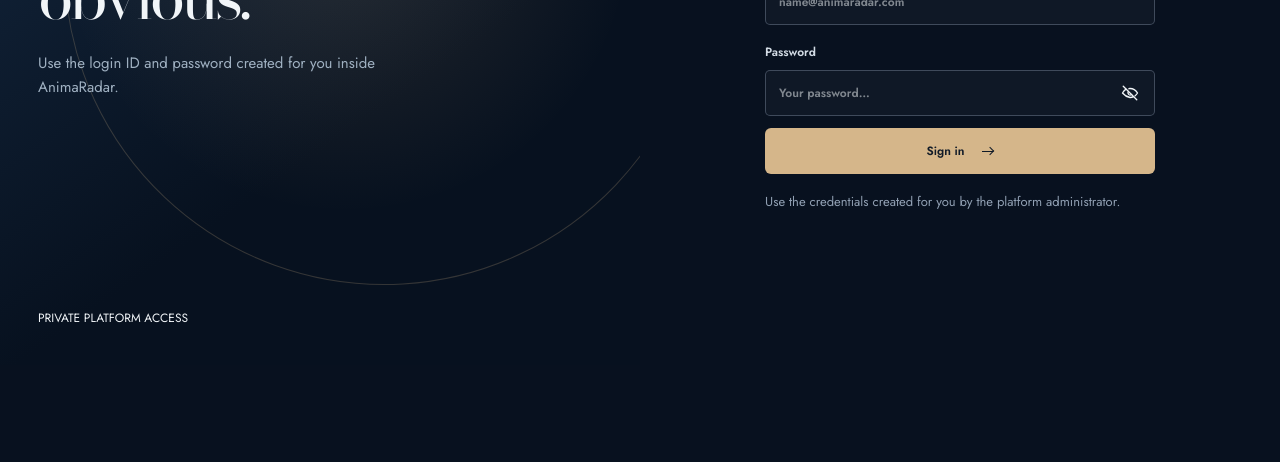
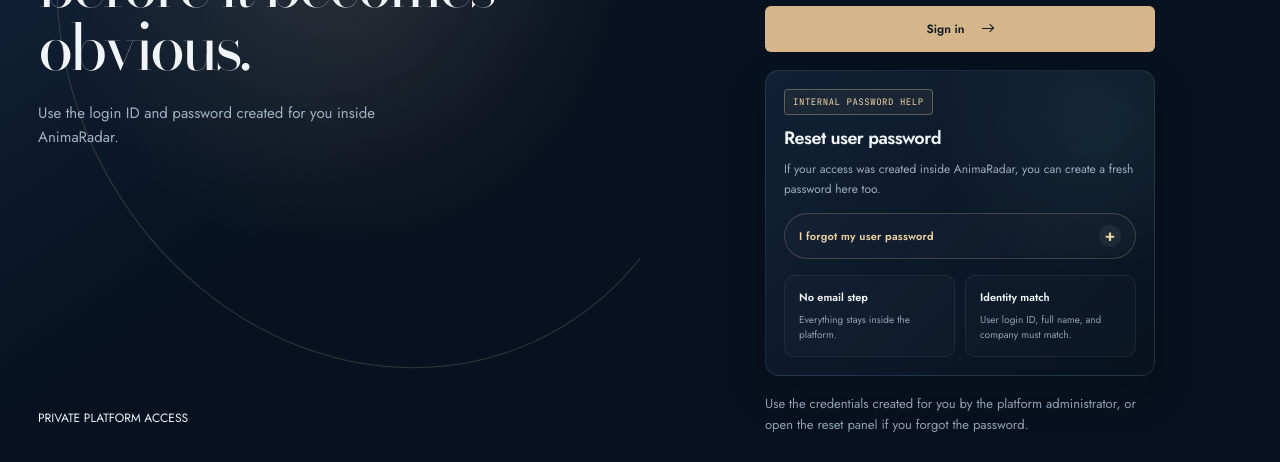
Before and after one commit to juanschu-bear/anima-radar, a Next.js app in the folder web/: page /login in a window 1280 px wide. Shown: the part 435-897 px from the top of the page. Before the commit the page ends 800 px from the top, so only its background shows below. Built offline with nearby package versions, Linux system fonts and the light colour scheme; no server answers.

Commit message:
Polish internal password recovery flows

```diff
--- a/web/src/app/api/auth/admin-password-reset/route.ts
+++ b/web/src/app/api/auth/admin-password-reset/route.ts
@@ -37,9 +37,8 @@
   const admin = createAdminClient();
   const { data: profile, error: profileError } = await admin
     .from("users")
-    .select("id,email,platform_admin,full_name,tenant_id")
+    .select("id,email,platform_admin,full_name,tenant_id,role")
     .eq("email", login)
-    .eq("platform_admin", true)
     .maybeSingle();
 
   if (profileError) {
@@ -47,7 +46,7 @@
   }
   if (!profile) {
     return NextResponse.json(
-      { detail: "No platform admin was found for that login ID" },
+      { detail: "No account was found for that login ID" },
       { status: 404 },
     );
   }
@@ -84,7 +83,7 @@
 
   if (!authorized) {
     return NextResponse.json(
-      { detail: "Recovery details do not match this admin account" },
+      { detail: "Recovery details do not match this account" },
       { status: 403 },
     );
   }
@@ -106,7 +105,11 @@
     return NextResponse.json({ detail: userUpdateError.message }, { status: 502 });
   }
 
-  return NextResponse.json({ ok: true, login });
+  return NextResponse.json({
+    ok: true,
+    login,
+    account_type: profile.platform_admin ? "platform_admin" : profile.role ?? "member",
+  });
 }
 
 function normalize(value: string) {
--- a/web/src/app/login/page.tsx
+++ b/web/src/app/login/page.tsx
@@ -115,6 +115,27 @@
 
   const adminSetupMode = mode === "admin" && ownerSetupOpen === true;
   const adminSignInMode = mode === "admin" && ownerSetupOpen !== true;
+  const resetAudience = mode === "admin"
+    ? {
+        button: text("I forgot my admin password", "Olvidé mi contraseña de admin"),
+        title: text("Reset admin password", "Restablecer contraseña de admin"),
+        detail: text(
+          "Use your internal login details to create a new password without leaving the platform.",
+          "Usa tus datos internos de acceso para crear una nueva contraseña sin salir de la plataforma.",
+        ),
+        loginLabel: text("Admin login ID", "ID de acceso admin"),
+        passwordLabel: text("New admin password", "Nueva contraseña de admin"),
+      }
+    : {
+        button: text("I forgot my user password", "Olvidé mi contraseña de usuario"),
+        title: text("Reset user password", "Restablecer contraseña de usuario"),
+        detail: text(
+          "If your access was created inside AnimaRadar, you can create a fresh password here too.",
+          "Si tu acceso fue creado dentro de AnimaRadar, también puedes crear una contraseña nueva aquí.",
+        ),
+        loginLabel: text("User login ID", "ID de acceso usuario"),
+        passwordLabel: text("New user password", "Nueva contraseña de usuario"),
+      };
 
   async function signInWithPassword(login: string, password: string) {
     const supabase = createClient();
@@ -279,6 +300,112 @@
           "Usa el ID de acceso y la contraseña creados para ti dentro de AnimaRadar.",
         );
 
+  const recoveryCard = !adminSetupMode ? (
+    <div className="auth-recovery-card">
+      <div className="auth-recovery-header">
+        <div>
+          <span className="feature-status feature-status--partial">
+            {mode === "admin"
+              ? text("Private admin recovery", "Recuperación privada de admin")
+              : text("Internal password help", "Ayuda interna de contraseña")}
+          </span>
+          <h2>{resetAudience.title}</h2>
+          <p>{resetAudience.detail}</p>
+        </div>
+        <button
+          type="button"
+          className={`auth-recovery-toggle${showReset ? " is-open" : ""}`}
+          onClick={() => {
+            setShowReset((current) => !current);
+            setError(null);
+            setNotice(null);
+          }}
+          aria-expanded={showReset}
+        >
+          <span>{resetAudience.button}</span>
+          <i aria-hidden="true">{showReset ? "−" : "+"}</i>
+        </button>
+      </div>
+
+      <div className="auth-recovery-points">
+        <div>
+          <strong>{text("No email step", "Sin paso por email")}</strong>
+          <small>
+            {text(
+              "Everything stays inside the platform.",
+              "Todo se mantiene dentro de la plataforma.",
+            )}
+          </small>
+        </div>
+        <div>
+          <strong>{text("Identity match", "Verificación de identidad")}</strong>
+          <small>
+            {mode === "admin"
+              ? text(
+                  "Admin login ID, full name, and company must match.",
+                  "El ID admin, el nombre completo y la empresa deben coincidir.",
+                )
+              : text(
+                  "User login ID, full name, and company must match.",
+                  "El ID de usuario, el nombre completo y la empresa deben coincidir.",
+                )}
+          </small>
+        </div>
+      </div>
+
+      {showReset && (
+        <form onSubmit={submitReset} className="password-reset-panel">
+          <p className="eyebrow">
+            {mode === "admin"
+              ? text("Admin password reset", "Reset de contraseña admin")
+              : text("User password reset", "Reset de contraseña usuario")}
+          </p>
+          <label>
+            {resetAudience.loginLabel}
+            <input
+              required
+              name="login"
+              autoComplete="username"
+              type="text"
+              placeholder={
+                mode === "admin"
+                  ? "juan.schubert@animaradar.com"
+                  : "name@animaradar.com"
+              }
+            />
+          </label>
+          <label>
+            {text("Full name", "Nombre completo")}
+            <input required name="full_name" autoComplete="name" placeholder="Juan Schubert" />
+          </label>
+          <label>
+            {text("Company name", "Nombre de la empresa")}
+            <input required name="workspace_name" autoComplete="organization" placeholder="Preserva" />
+          </label>
+          <label>
+            {resetAudience.passwordLabel}
+            <PasswordField
+              name="password"
+              autoComplete="new-password"
+              placeholder={text("At least 10 characters", "Al menos 10 caracteres")}
+            />
+          </label>
+          <label>
+            {text("Confirm new password", "Confirmar nueva contraseña")}
+            <PasswordField
+              name="confirmation"
+              autoComplete="new-password"
+              placeholder={text("Repeat the new password", "Repite la nueva contraseña")}
+            />
+          </label>
+          <button className="button button-ghost" disabled={busy}>
+            {busy ? text("Updating…", "Actualizando…") : text("Create new password", "Crear nueva contraseña")}
+          </button>
+        </form>
+      )}
+    </div>
+  ) : null;
+
   return (
     <main className="login-page">
       <section className="login-visual">
@@ -338,6 +465,7 @@
           <h1>{heading}</h1>
 
           {mode === "member" ? (
+            <>
               <form onSubmit={submitMember}>
                 <label>
                   Login ID
@@ -362,6 +490,8 @@
                   <span className="button-arrow" />
                 </button>
               </form>
+              {recoveryCard}
+            </>
           ) : adminSetupMode ? (
             <form onSubmit={submitAdminSetup}>
               <label>
@@ -411,73 +541,7 @@
                   <span className="button-arrow" />
                 </button>
               </form>
-
-              <div className="auth-secondary">
-                <button
-                  type="button"
-                  className="auth-link-button"
-                  onClick={() => {
-                    setShowReset((current) => !current);
-                    setError(null);
-                    setNotice(null);
-                  }}
-                >
-                  {showReset
-                    ? text("Hide password reset", "Ocultar reset de contraseña")
-                    : text("I forgot my admin password", "Olvidé mi contraseña de admin")}
-                </button>
-                <p>
-                  {text(
-                    "If you are the platform owner, you can create a new password internally.",
-                    "Si eres el propietario de la plataforma, puedes crear una nueva contraseña internamente.",
-                  )}
-                </p>
-              </div>
-
-              {showReset && (
-                <form onSubmit={submitReset} className="password-reset-panel">
-                  <p className="eyebrow">
-                    {text("Admin password reset", "Reset de contraseña admin")}
-                  </p>
-                  <label>
-                    {text("Admin login ID", "ID de acceso admin")}
-                    <input
-                      required
-                      name="login"
-                      autoComplete="username"
-                      type="text"
-                      placeholder="juan.schubert@animaradar.com"
-                    />
-                  </label>
-                  <label>
-                    {text("Full name", "Nombre completo")}
-                    <input required name="full_name" autoComplete="name" placeholder="Juan Schubert" />
-                  </label>
-                  <label>
-                    {text("Company name", "Nombre de la empresa")}
-                    <input required name="workspace_name" autoComplete="organization" placeholder="Preserva" />
-                  </label>
-                  <label>
-                    {text("New password", "Nueva contraseña")}
-                    <PasswordField
-                      name="password"
-                      autoComplete="new-password"
-                      placeholder={text("At least 10 characters", "Al menos 10 caracteres")}
-                    />
-                  </label>
-                  <label>
-                    {text("Confirm new password", "Confirmar nueva contraseña")}
-                    <PasswordField
-                      name="confirmation"
-                      autoComplete="new-password"
-                      placeholder={text("Repeat the new password", "Repite la nueva contraseña")}
-                    />
-                  </label>
-                  <button className="button button-ghost" disabled={busy}>
-                    {busy ? text("Updating…", "Actualizando…") : text("Create new password", "Crear nueva contraseña")}
-                  </button>
-                </form>
-              )}
+              {recoveryCard}
             </>
           )}
 
@@ -495,8 +559,8 @@
           <p className="login-fine">
             {mode === "member"
               ? text(
-                  "Use the credentials created for you by the platform administrator.",
-                  "Usa las credenciales creadas para ti por el administrador de la plataforma.",
+                  "Use the credentials created for you by the platform administrator, or open the reset panel if you forgot the password.",
+                  "Usa las credenciales creadas para ti por el administrador de la plataforma, o abre el panel de recuperación si olvidaste la contraseña.",
                 )
               : ownerSetupOpen === true
                 ? text(
```
Also changed, not shown: web/src/app/globals.css. Lines whose indentation alone changed are shown as unchanged.
